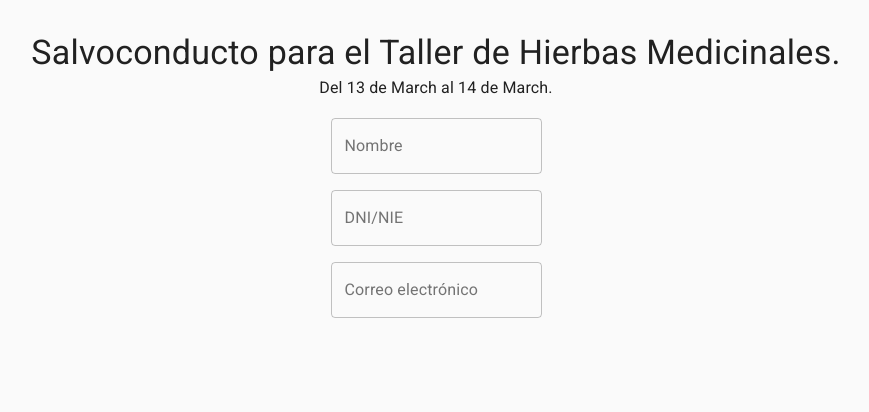
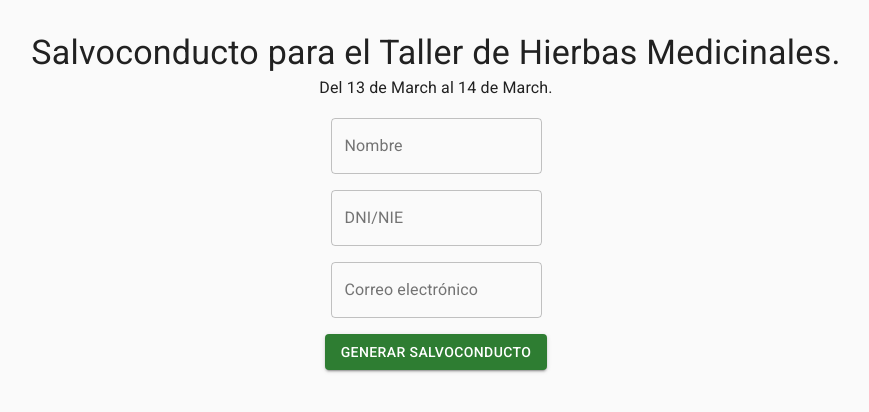
Before and after one commit to DanielMateosLab/documentos-los-guindales, a Next.js app: page / in a window 1280 px wide. Shown: the top 412 px of the page, without its empty margins (204-1073 px from the left). Built offline with nearby package versions, Linux system fonts and the light colour scheme.

Commit message:
Add submit button

```diff
--- a/pages/index.tsx
+++ b/pages/index.tsx
@@ -1,4 +1,4 @@
-import { Container, makeStyles, Typography } from "@material-ui/core"
+import { Button, Container, makeStyles, Typography } from "@material-ui/core"
 import FormikTextInput from "client/components/FormikTextInput"
 import { Formik } from "formik"
 import moment from "moment"
@@ -76,6 +76,16 @@ export default function Home() {
                 label="Correo electrónico"
               />
             </div>
+            <div className={classes.formElement}>
+              <Button
+                variant="contained"
+                color="primary"
+                type="submit"
+                disabled={formik.isSubmitting}
+              >
+                Generar salvoconducto
+              </Button>
+            </div>
           </form>
         )}
       </Formik>
```
